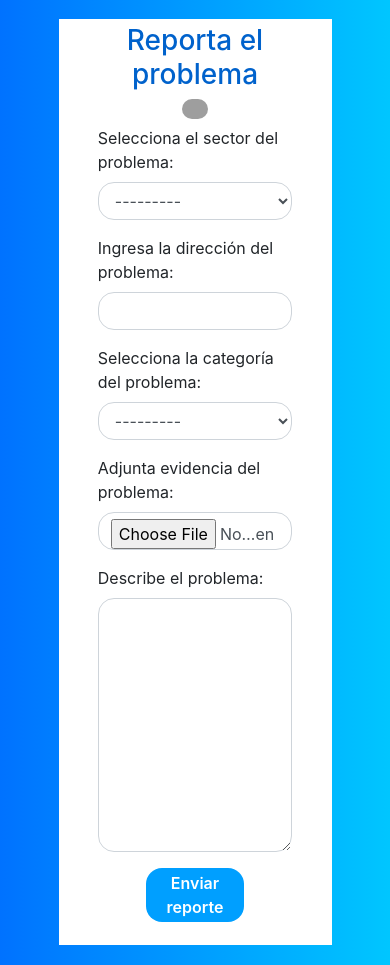
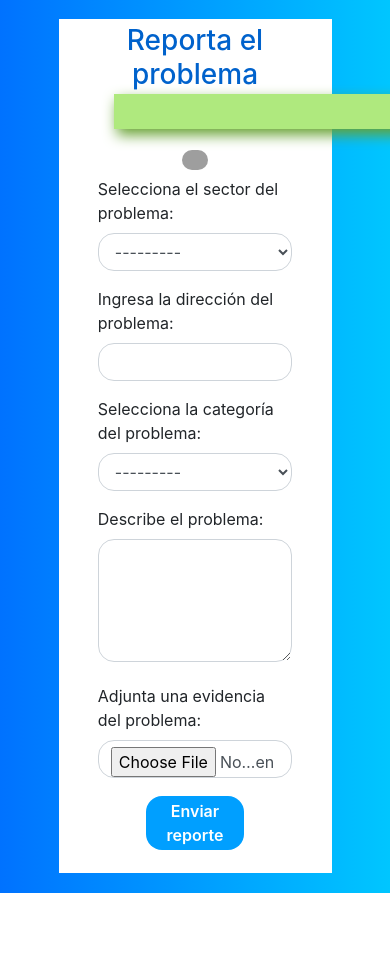
Before and after one commit to VerificacionYValidacion/VyV_Project, a Django app: page / in a window 390 px wide; the page is wider, and only the part inside the window is pictured. After the commit the page ends 893 px from the top of that part, so only its background shows below. Run offline with Django 3.2, Linux system fonts and the light colour scheme; tables that the repository leaves empty hold one stand-in row (values such as "Sample post"); one stand-in notice (Sample message) is shown; some libraries are stand-ins or nearby versions; grey boxes are pictures that could not be loaded.

Commit message:
Último step

```diff
--- a/reportes/forms.py
+++ b/reportes/forms.py
@@ -12,7 +12,7 @@ class ReporteForm(forms.ModelForm):
             'direccion_reporte': forms.TextInput(attrs={'class': 'form-control'}),
             'categoria_reporte': forms.Select(attrs={'class': 'form-select form-control'}),
             'evidencia_reporte': forms.FileInput(attrs={'class': 'form-control'}),
-            'descripcion_reporte': forms.Textarea(attrs={'class': 'form-control form-textarea'}),
+            'descripcion_reporte': forms.Textarea(),
         }
         labels = {
             'sector_reporte': 'Selecciona el sector del problema',
--- a/reportes/static/css/estilos_formulario.css
+++ b/reportes/static/css/estilos_formulario.css
@@ -1,37 +1,52 @@
-body{
+body {
     background: -webkit-linear-gradient(left, #0072ff, #00c6ff);
 }
-.contact-form{
+
+.contact-form {
     background: #fff;
     margin-top: 3%;
     margin-bottom: 5%;
     width: 70%;
 }
-.contact-form .form-control{
-    border-radius:1rem;
+
+.contact-form .form-control {
+    border-radius: 1rem;
 }
-.contact-image{
+
+.contact-image {
     text-align: center;
 }
-.contact-image img{
+
+.contact-image img {
     border-radius: 6rem;
     margin-top: 1%;
     width: 11%;
     transform: rotate(0deg);
 }
-.contact-form form{
+
+.contact-form form {
     padding: 3% 10%;
 }
-.contact-form form .row{
+
+.contact-form form .row {
     margin-bottom: -7%;
 }
-.contact-form h3{
+
+textarea {
+    border-radius: 1rem;
+    border: 1px solid #ced4da;
+    height: 123px;
+    width: 100%;
+}
+
+.contact-form h3 {
     margin-bottom: 1%;
     margin-top: 8%;
     padding-top: 2%;
     text-align: center;
     color: #0062cc;
 }
+
 .contact-form .btnContact {
     width: 50%;
     border: none;
@@ -42,8 +57,8 @@ body{
     color: #fff;
     cursor: pointer;
 }
-.btnContactSubmit
-{
+
+.btnContactSubmit {
     width: 50%;
     border-radius: 1rem;
     padding: 1.5%;
@@ -52,7 +67,14 @@ body{
     border: none;
     cursor: pointer;
 }
-.form-textarea
-{
-    height: 150px;
+
+.success {
+    list-style: none;
+    background-color: #afe97e;
+    color: black;
+    box-shadow: 3px 6px 14px #67a232;
+    text-align: center;
+    height: 35px;
+    font-size: larger;
+    width: 955px;
 }
--- a/reportes/templates/reporte_modelform.html
+++ b/reportes/templates/reporte_modelform.html
@@ -11,13 +11,45 @@
 <body>
 <div class="container contact-form">
     <h3>Reporta el problema</h3>
+    {% if messages %}
+        <ul class="messages">
+            {% for message in messages %}
+                <li{% if message.tags %} class="{{ message.tags }}"{% endif %}>{{ message }}</li>
+            {% endfor %}
+        </ul>
+    {% endif %}
     <div class="contact-image">
         <img src="https://image.flaticon.com/icons/png/512/1255/1255495.png" alt="ciudad"/>
     </div>
-    <form action="reportes_lista.html" method="post" data-ajax="false" enctype="multipart/form-data">
+    <form action="" method="post" data-ajax="false" enctype="multipart/form-data">
         {% csrf_token %}
-        {{ form.as_p }}
-        <div class="form-group" style="text-align:center;">
+        <div class="row">
+            <div class="col-md-6">
+                <div class="form-group">
+                    <label>Selecciona el sector del problema:</label>
+                    {{ form.sector_reporte }}
+                </div>
+                <div class="form-group">
+                    <label>Ingresa la dirección del problema:</label>
+                    {{ form.direccion_reporte }}
+                </div>
+                <div class="form-group">
+                    <label>Selecciona la categoría del problema:</label>
+                    {{ form.categoria_reporte }}
+                </div>
+            </div>
+            <div class="col-md-6">
+                <div class="form-group">
+                    <label>Describe el problema:</label>
+                    {{ form.descripcion_reporte }}
+                </div>
+                <div class="form-group">
+                    <label>Adjunta una evidencia del problema:</label>
+                    {{ form.evidencia_reporte }}
+                </div>
+            </div>
+        </div>
+        <div class="form-group" style="text-align:center; padding-top: 8%;">
             <button type="submit" name="btnSubmit" class="btnContact">Enviar reporte</button>
         </div>
     </form>
--- a/reportes/templates/reportes_lista.html
+++ b/reportes/templates/reportes_lista.html
@@ -26,7 +26,7 @@
         <td>{{ reporte.direccion_reporte }}</td>
         <td>{{ reporte.categoria_reporte }}</td>
         <td>
-            <a href="{{ reporte.evidencia_reporte }}" class="btn btn-primary btn-sm" target="_blank">Descargar</a> </td>
+            <a href="{{ reporte.evidencia_reporte }}" class="btn btn-primary btn-sm" target="_blank">Visualizar</a> </td>
         <td>{{ reporte.descripcion_reporte }}</td>
     </tr>
     {% endfor %}
--- a/reportes/views.py
+++ b/reportes/views.py
@@ -1,15 +1,19 @@
 from django.shortcuts import render
+
+import reportes.models
 from .forms import ReporteForm
-# Create your views here.
 from .models import Reporte
+from django.contrib import messages
 
 
 def index(request):
     form_class = ReporteForm()
+    reporte = Reporte()
     if request.method == 'POST':
         form_class = ReporteForm(request.POST, request.FILES)
         if form_class.is_valid():
             form_class.save()
+            messages.success(request, reporte.notificar_reporte_enviado())
         else:
             print("Form no valido")
 
```
Also changed, not shown: VyV_Project/tests/features/steps/reporte_incidentes.py (+1 -3 lines), db.sqlite3, uploads/2021/08/29/InfografiaContratoIndividual.PNG (added), uploads/2021/08/29/skyscraper.png (added), uploads/2021/08/29/skyscraper_EhqjlMf.png (added), uploads/2021/08/30/desing_thinking.png (added).
